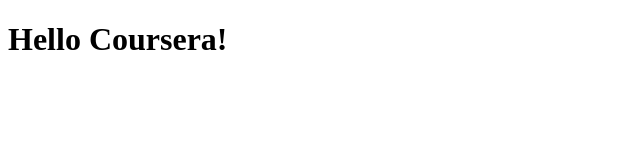
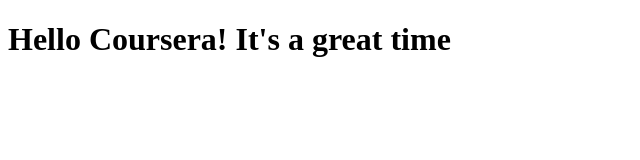
Before and after one commit to boriskosenko/coursera-test, a plain HTML site: page site/index.html in a window 1280 px wide. Shown: the whole page, without its empty margins (0-640 px from the left). Drawn offline with Linux system fonts and the light colour scheme.

Commit message:
Small addition to my page.

```diff
--- a/site/index.html
+++ b/site/index.html
@@ -4,6 +4,6 @@
 	<title>Hello Coursera!</title>
 </head>
 <body>
-<h1>Hello Coursera!</h1>
+<h1>Hello Coursera! It's a great time</h1>
 </body>
 </html>
```
